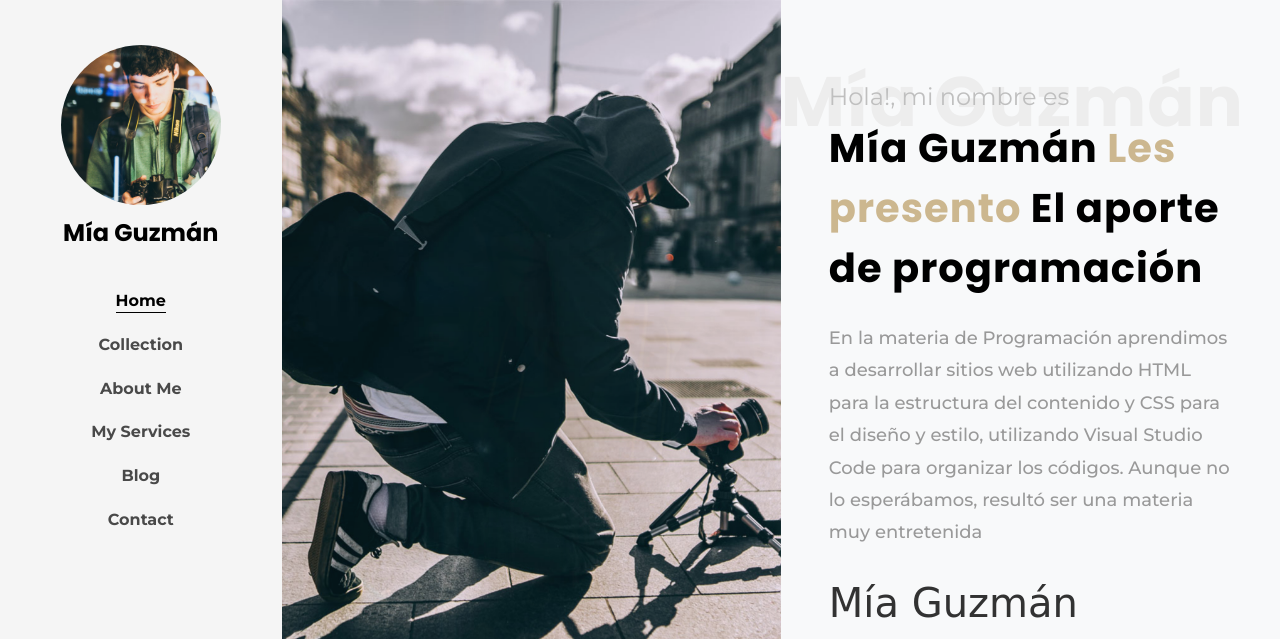
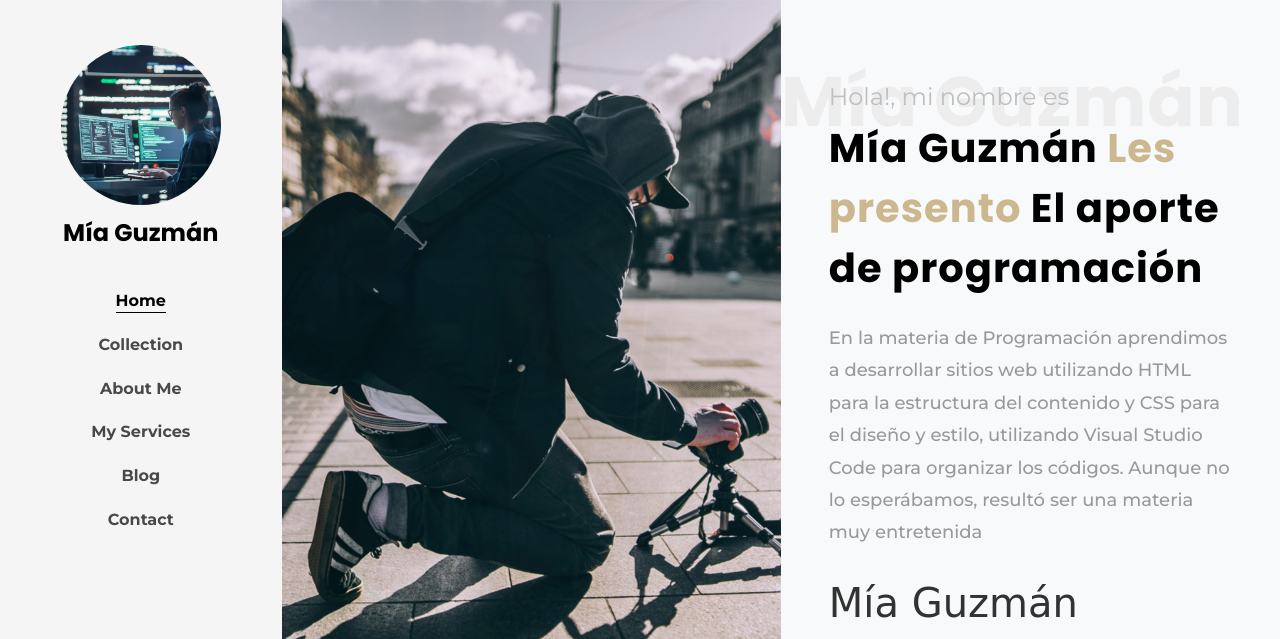
Before and after one commit to miapatrip/APORTE, a plain HTML site: page index.html in a window 1280 px wide. Shown: the top 639 px of the page. Drawn offline with Linux system fonts and the light colour scheme; some packages are replaced by stand-ins of ours; no server answers; files whose address does not match are found by name; a web font is replaced by a local one.

```diff
--- a/index.html
+++ b/index.html
@@ -33,7 +33,7 @@
 	<div id="colorlib-page">
 		<a href="#" class="js-colorlib-nav-toggle colorlib-nav-toggle"><i></i></a>
 		<aside id="colorlib-aside" role="complementary" class="js-fullheight text-center">
-			<h1 id="colorlib-logo"><a href="index.html"><span class="img" style="background-image: url(images/author.jpg);"></span>Mía Guzmán</a></h1>
+			<h1 id="colorlib-logo"><a href="index.html"><span class="img" style="background-image: url(programacion.png);"></span>Mía Guzmán</a></h1>
 			<nav id="colorlib-main-menu" role="navigation">
 				<ul>
 					<li class="colorlib-active"><a href="index.html">Home</a></li>
```
Also changed, not shown: images/images.jpg (added), programacion.png (added).
